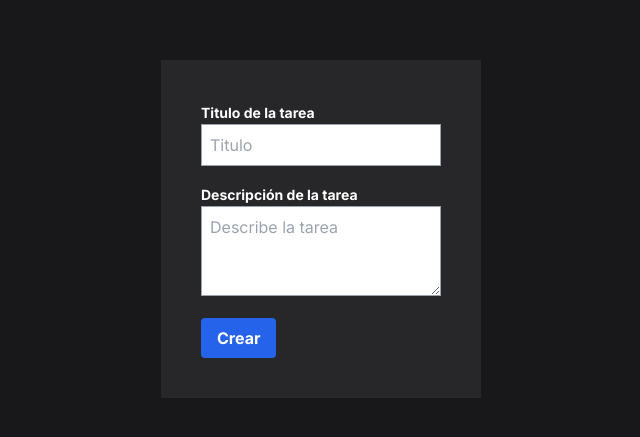
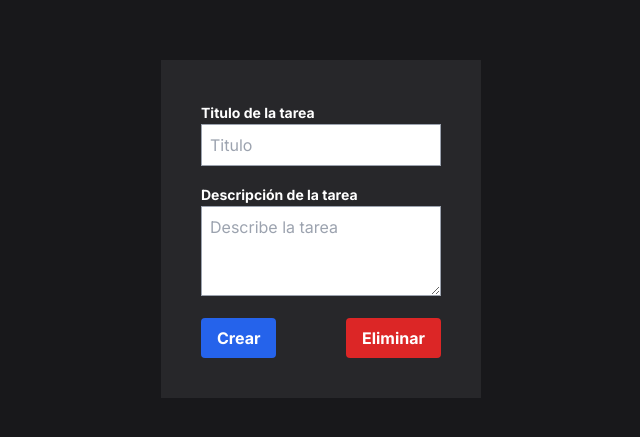
Before and after one commit to floreesleo/nextjs-prisma-crud, a Next.js app: page /tasks/edit/1 in a window 1280 px wide. Shown: the part 171-608 px from the top of the page, without its empty margins (319-959 px from the left). Built offline with nearby package versions, Linux system fonts and the light colour scheme; no server answers; the database is empty.

Commit message:
feat: :sparkles: Eliminar tarea
Botón de eliminar tarea al formulario de editar tarea

```diff
--- a/src/app/new/page.jsx
+++ b/src/app/new/page.jsx
@@ -75,12 +75,32 @@
           value={description}
           className="border border-gray-400 p-2 mb-4 w-full text-black"
         ></textarea>
+        <div className="flex justify-between">
           <button
             type="submit"
             className="bg-blue-600 hover:bg-blue-900 text-white font-bold py-2 px-4 rounded"
           >
             Crear
           </button>
+
+          {params.id && (
+            <button
+              className="bg-red-600 hover:bg-red-800 text-white font-bold py-2 px-4 rounded"
+              type="button"
+              onClick={async () => {
+                const res = await fetch(`/api/tasks/${params.id}`, {
+                  method: "DELETE",
+                  // Como no va a enviar datos no necesita el body, y como no envia datos, no necesita el headers
+                });
+                const data = await res.json();
+                router.refresh();
+                router.push("/");
+              }}
+            >
+              Eliminar
+            </button>
+          )}
+        </div>
       </form>
     </div>
   );
```
Lines whose indentation alone changed are shown as unchanged.
